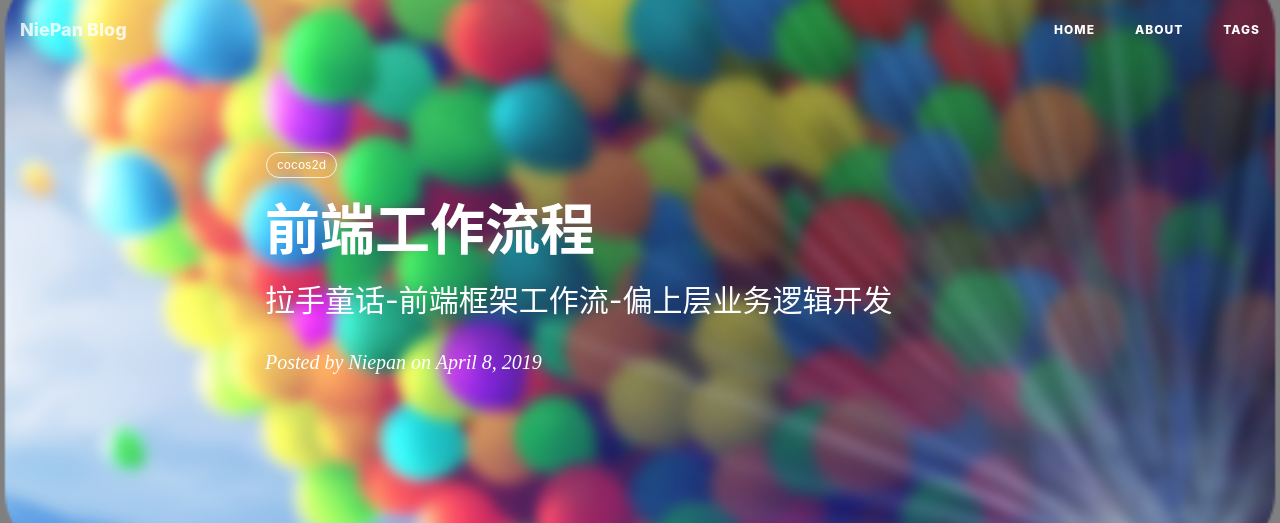
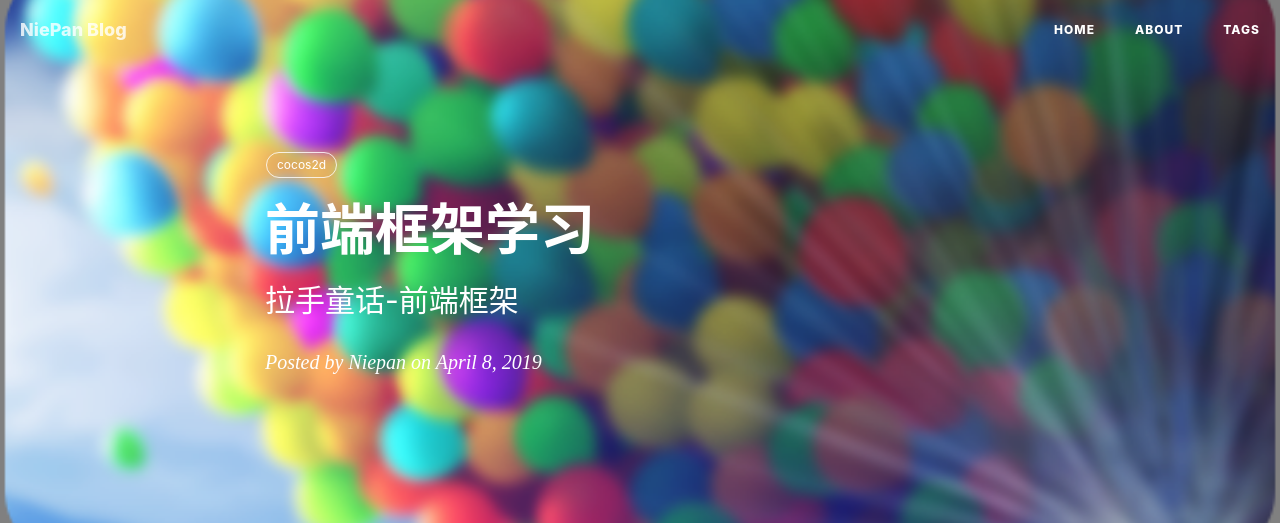
Before and after one commit to niepantzy/niepantzy.github.com, a Jekyll site: the page built from _posts/2019-04-08-前端工作流程.md, in a window 1280 px wide and 1400 px high. Shown: the top 523 px of the window. Built offline with Jekyll 4.4.1, drawn with Linux system fonts in a browser that asks for light colours; nearby versions of some CDN libraries; comment, search, counter and statistics services are not loaded; some of the changed text lies outside the part shown; grey boxes are pictures that could not be loaded.

Commit message:
Update 2019-04-08-前端工作流程.md

````diff
--- a/_posts/2019-04-08-前端工作流程.md
+++ b/_posts/2019-04-08-前端工作流程.md
@@ -1,7 +1,7 @@
 ---
 layout:     post
-title:      前端工作流程
-subtitle:   拉手童话-前端框架工作流-偏上层业务逻辑开发
+title:      前端框架学习
+subtitle:   拉手童话-前端框架
 date:       2019-04-08
 author:     Niepan
 header-img: img/loveingame.png
@@ -9,7 +9,7 @@ catalog: true
 tags:
     - cocos2d
 ---
-> 这里主要介绍前端开发过程中的各个流程，涉及到与各部门之间的合作流程等
+> 这里主要介绍前端整体框架结构以及业务推进流程
 
 
 # 解决方案
@@ -383,3 +383,6 @@ wan.ShopHandler.prototype.getTypes = function () {
 wan.HandlerManager.getInstance().addHandler(new wan.ShopHandler());
 
 ```
+
+
+# 框架分析
````
